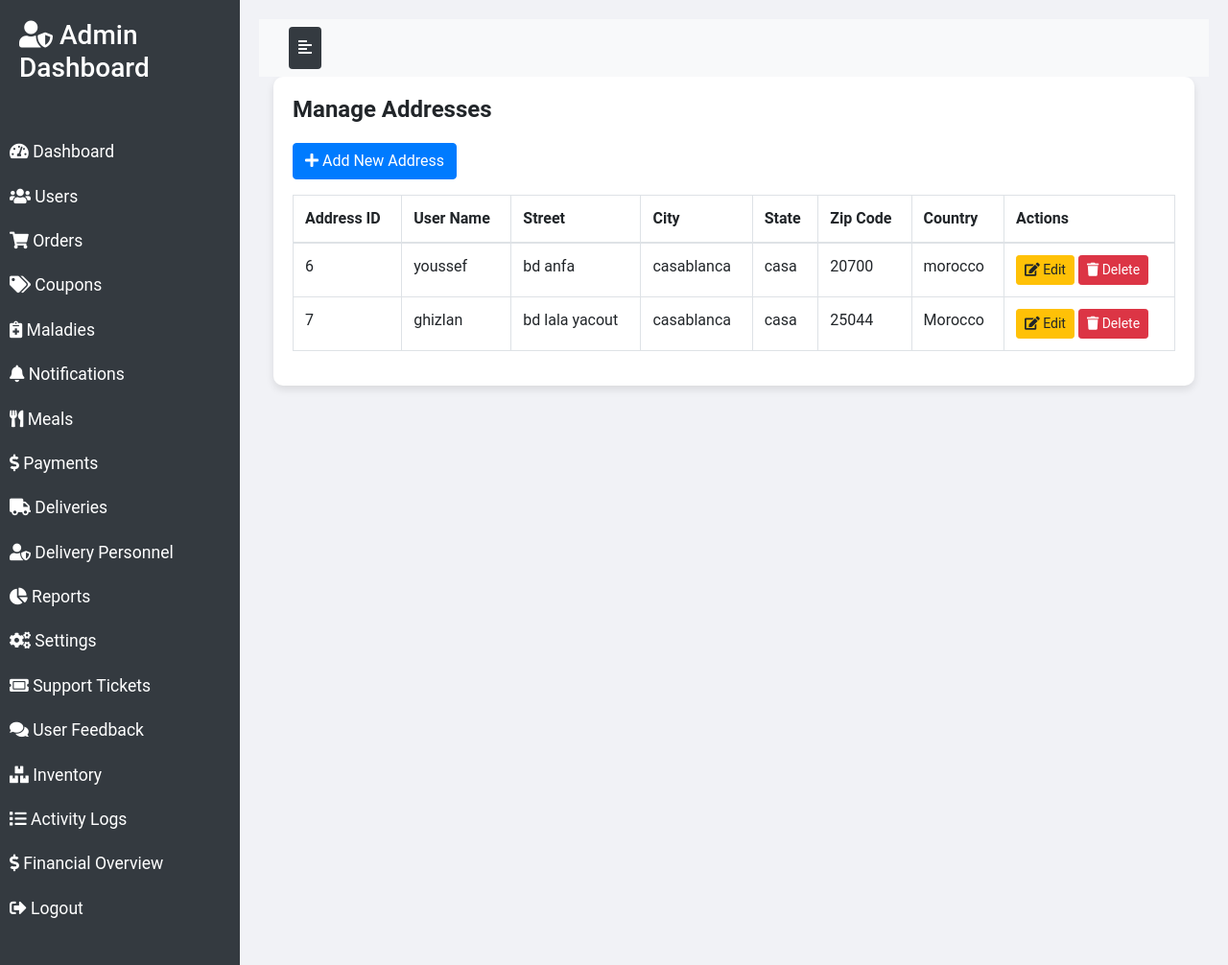
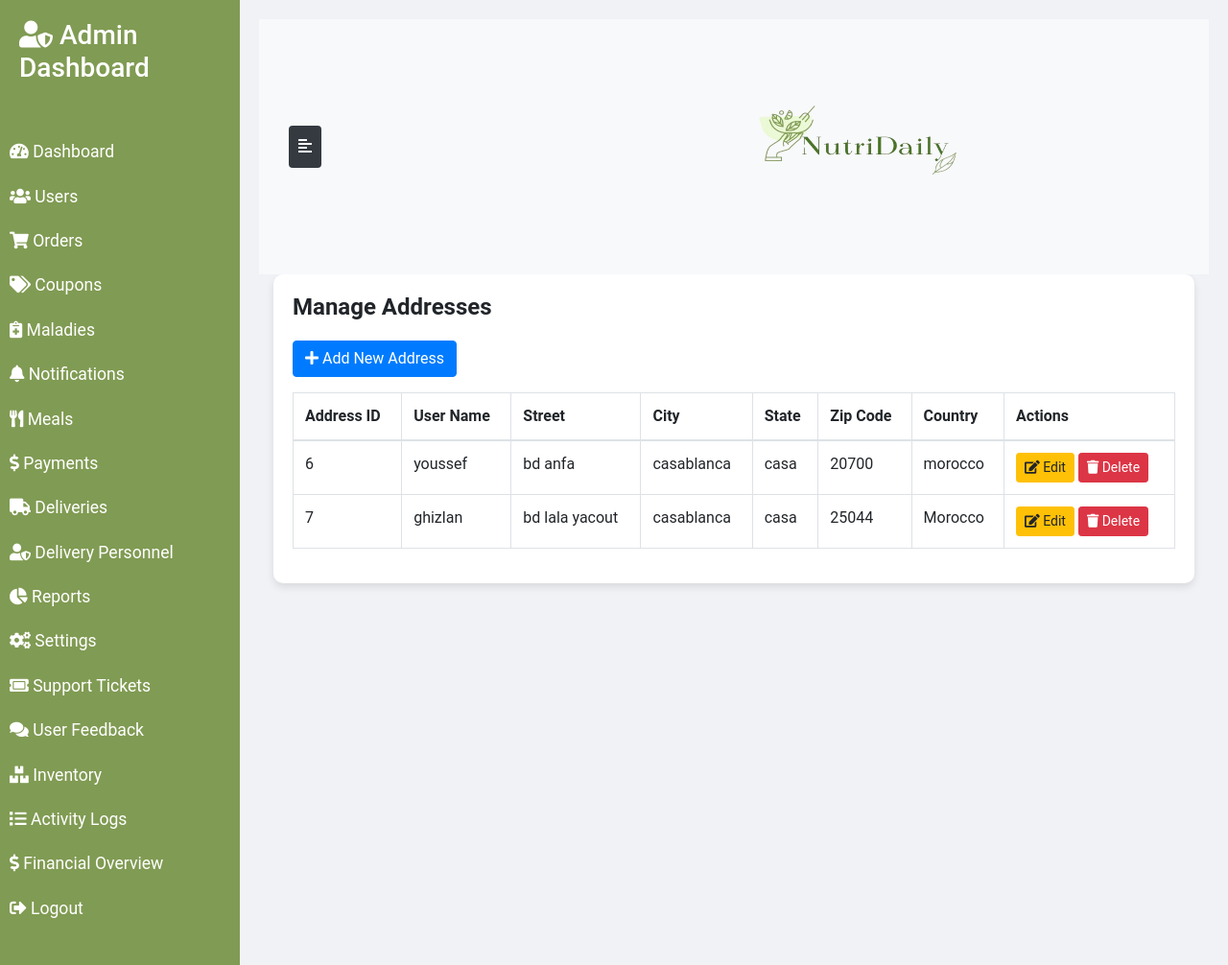
Before and after one commit to zouhairy03/NutritionSystem, a PHP site: page /addresses.php in a window 1280 px wide. Shown: the whole page at 96% size. Run offline with PHP 8.4, Linux system fonts and the light colour scheme; a user stored in the database is signed in; data comes from the database, SQL or seed files in the repository.

Commit message:
fourth commit

```diff
--- a/addresses.php
+++ b/addresses.php
@@ -60,7 +60,7 @@ while ($user = $users_query->fetch_assoc()) {
         #sidebar {
             min-width: 250px;
             max-width: 250px;
-            background: #343a40;
+            background:    #809B53 ;
             color: #fff;
             transition: all 0.3s;
         }
@@ -69,7 +69,7 @@ while ($user = $users_query->fetch_assoc()) {
         }
         #sidebar .sidebar-header {
             padding: 20px;
-            background: #343a40;
+            background:    #809B53 ;
         }
         #sidebar ul.components {
             padding: 20px 0;
@@ -81,7 +81,7 @@ while ($user = $users_query->fetch_assoc()) {
             color: #fff;
         }
         #sidebar ul li a:hover {
-            color: #343a40;
+            color: #3E8E41;
             background: #fff;
         }
         #content {
@@ -163,6 +163,9 @@ while ($user = $users_query->fetch_assoc()) {
                     <i class="fas fa-align-left"></i>
                     <span></span>
                 </button>
+                <div class="ml-auto">
+                    <img src="Green_And_White_Aesthetic_Salad_Vegan_Logo__6_-removebg-preview.png" style="margin-right: 230px;height: 250px; width: 60%;" alt="NutriDaily Logo" class="logo">
+                </div>
             </div>
         </nav>
 
--- a/dashboard.php
+++ b/dashboard.php
@@ -438,9 +438,9 @@ while ($row = $topMealsQuery->fetch_assoc()) {
                             <i class="fas fa-bolt"></i> Quick Actions
                         </div>
                         <div class="card-body quick-actions">
-                            <a href="add_user.php" class="btn btn-primary">Add User</a>
+                            <a href="users.php" class="btn btn-primary">Add User</a>
                             <a href="orders.php" class="btn btn-success">Add Order</a>
-                            <a href="add_coupon.php" class="btn btn-info">Add Coupon</a>
+                            <a href="coupons.php" class="btn btn-info">Add Coupon</a>
                             <a href="meals.php" class="btn btn-secondary">Add Meal</a>
                             <a href="addresses.php" class="btn btn-warning">Add Address</a>
                         </div>
```
